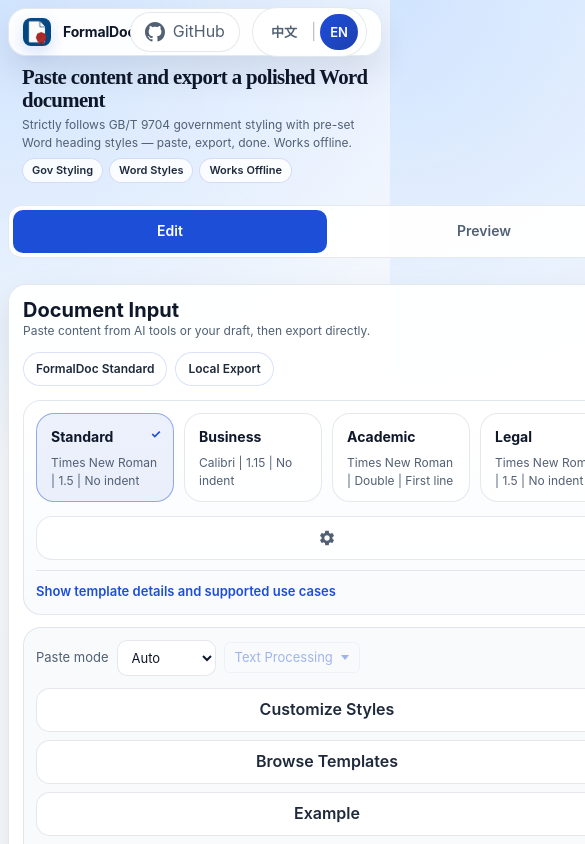
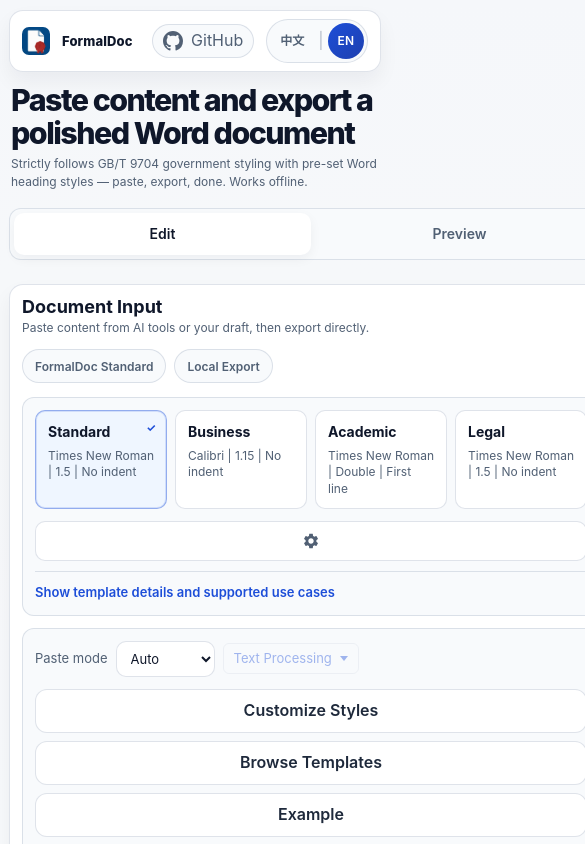
Before and after one commit to shrektan/formaldoc, a React (Vite) app: page / in a window 390 px wide. Shown: the top 844 px of the page, 585 px wide, since content can reach past the window. Built offline with nearby package versions, Linux system fonts and the light colour scheme; what turndown-plugin-gfm would draw is missing.

Commit message:
style: refine tool-first responsive layout

```diff
--- a/src/components/TemplateStrip/TemplateStrip.css
+++ b/src/components/TemplateStrip/TemplateStrip.css
@@ -1,7 +1,7 @@
 .template-strip {
   display: flex;
   align-items: stretch;
-  gap: 12px;
+  gap: 10px;
 }
 
 .template-cards {
@@ -18,39 +18,39 @@
   position: relative;
   display: flex;
   flex-direction: column;
-  gap: 6px;
-  min-width: 170px;
-  padding: 14px 16px;
-  border-radius: 18px;
-  border: 1px solid rgba(148, 163, 184, 0.24);
-  background: rgba(255, 255, 255, 0.72);
+  gap: 4px;
+  min-width: 164px;
+  padding: 12px 14px;
+  border-radius: 12px;
+  border: 1px solid var(--border);
+  background: var(--surface-strong);
   cursor: pointer;
   text-align: left;
   transition:
-    transform 0.2s,
     border-color 0.2s,
     background 0.2s,
+    color 0.2s,
     box-shadow 0.2s;
 }
 
 .mini-card:hover {
-  transform: translateY(-1px);
-  border-color: rgba(29, 78, 216, 0.28);
-  background: rgba(255, 255, 255, 0.92);
-  box-shadow: 0 14px 24px rgba(15, 23, 42, 0.08);
+  border-color: var(--border-strong);
+  background: #fbfdff;
+  box-shadow: 0 4px 12px rgba(15, 23, 42, 0.04);
 }
 
 .mini-card.selected {
   border-color: rgba(29, 78, 216, 0.44);
-  background: rgba(29, 78, 216, 0.08);
+  background: rgba(239, 246, 255, 0.95);
+  box-shadow: inset 0 0 0 1px rgba(29, 78, 216, 0.14);
 }
 
 .mini-card-check {
   position: absolute;
-  top: 10px;
-  right: 12px;
+  top: 9px;
+  right: 10px;
   color: var(--primary);
-  font-size: 12px;
+  font-size: 11px;
   font-weight: 700;
 }
 
@@ -58,37 +58,36 @@
   font-size: 14px;
   font-weight: 700;
   color: var(--ink-strong);
+  padding-right: 16px;
 }
 
 .mini-card-spec {
   font-size: 12px;
   color: var(--ink-muted);
-  line-height: 1.45;
+  line-height: 1.4;
 }
 
 .strip-settings-btn {
   display: inline-flex;
   align-items: center;
   justify-content: center;
-  width: 52px;
-  min-width: 52px;
-  border-radius: 18px;
-  border: 1px solid rgba(148, 163, 184, 0.24);
-  background: rgba(255, 255, 255, 0.82);
+  width: 48px;
+  min-width: 48px;
+  border-radius: 12px;
+  border: 1px solid var(--border);
+  background: var(--surface-strong);
   color: var(--ink-muted);
   cursor: pointer;
   transition:
-    transform 0.2s,
     border-color 0.2s,
     background 0.2s,
     color 0.2s;
 }
 
 .strip-settings-btn:hover {
-  transform: translateY(-1px);
   border-color: rgba(29, 78, 216, 0.32);
   color: var(--primary);
-  background: rgba(255, 255, 255, 0.96);
+  background: #fbfdff;
 }
 
 .strip-settings-btn svg {
@@ -102,14 +101,14 @@
   }
 
   .mini-card {
-    min-width: 148px;
+    min-width: 146px;
     padding: 12px 14px;
   }
 
   .strip-settings-btn {
-    width: 46px;
-    min-width: 46px;
-    border-radius: 16px;
+    width: 44px;
+    min-width: 44px;
+    border-radius: 12px;
   }
 }
 
@@ -120,15 +119,20 @@
 
   .template-cards {
     width: 100%;
+    gap: 8px;
+    padding-bottom: 2px;
   }
 
   .mini-card {
-    min-width: 138px;
+    min-width: 132px;
+    padding: 10px 12px;
+    border-radius: 10px;
   }
 
   .strip-settings-btn {
     width: 100%;
     min-width: 0;
-    min-height: 44px;
+    min-height: 40px;
+    border-radius: 10px;
   }
 }
--- a/src/styles/app.css
+++ b/src/styles/app.css
@@ -12,14 +12,16 @@
   --ink-strong: #0f172a;
   --ink: #1e293b;
   --ink-muted: #516074;
-  --surface: rgba(255, 255, 255, 0.94);
+  --surface: rgba(255, 255, 255, 0.96);
   --surface-strong: #ffffff;
-  --surface-muted: rgba(248, 250, 252, 0.9);
-  --border: rgba(148, 163, 184, 0.24);
-  --border-strong: rgba(37, 99, 235, 0.24);
-  --shadow-lg: 0 28px 60px rgba(15, 23, 42, 0.14);
-  --shadow-md: 0 16px 34px rgba(15, 23, 42, 0.1);
-  --shadow-sm: 0 10px 18px rgba(15, 23, 42, 0.08);
+  --surface-muted: #f8fafc;
+  --canvas: #edf1f5;
+  --canvas-strong: #e4e9ef;
+  --border: rgba(148, 163, 184, 0.3);
+  --border-strong: rgba(37, 99, 235, 0.28);
+  --shadow-lg: 0 18px 36px rgba(15, 23, 42, 0.08);
+  --shadow-md: 0 10px 20px rgba(15, 23, 42, 0.05);
+  --shadow-sm: 0 4px 12px rgba(15, 23, 42, 0.05);
   --error: #b42318;
   --error-bg: #fef3f2;
   --hint-bg: #fff7dc;
@@ -44,8 +46,8 @@
   font-family: var(--font-ui);
   color: var(--ink);
   background:
-    radial-gradient(circle at top left, rgba(191, 219, 254, 0.62), transparent 28%),
-    linear-gradient(180deg, #eef4ff 0%, #f8fafc 32%, #f3f6fb 100%);
+    linear-gradient(180deg, rgba(255, 255, 255, 0.45), rgba(255, 255, 255, 0.45)),
+    linear-gradient(180deg, var(--canvas) 0%, #f5f7fa 100%);
   line-height: 1.6;
 }
 
@@ -61,10 +63,10 @@
 }
 
 .app-shell {
-  width: min(1440px, calc(100vw - 28px));
+  width: min(1360px, calc(100vw - 32px));
   min-height: 100dvh;
   margin: 0 auto;
-  padding: 16px 0 20px;
+  padding: 18px 0 24px;
 }
 
 .composer-shell,
@@ -81,13 +83,12 @@
   align-items: center;
   justify-content: space-between;
   gap: 16px;
-  height: 56px;
-  padding: 0 20px;
+  min-height: 62px;
+  padding: 10px 18px;
   background: var(--surface);
   border: 1px solid var(--border);
-  border-radius: 24px;
+  border-radius: 18px;
   box-shadow: var(--shadow-md);
-  backdrop-filter: blur(18px);
 }
 
 .navbar-brand {
@@ -98,18 +99,17 @@
 }
 
 .logo {
-  width: 36px;
-  height: 36px;
-  border-radius: 10px;
-  box-shadow: 0 6px 16px rgba(29, 78, 216, 0.18);
+  width: 34px;
+  height: 34px;
+  border-radius: 9px;
   flex-shrink: 0;
 }
 
 .navbar-title {
-  font-size: 16px;
-  font-weight: 700;
+  font-size: 15px;
+  font-weight: 800;
   color: var(--ink-strong);
-  letter-spacing: -0.01em;
+  letter-spacing: 0.01em;
 }
 
 .navbar-actions {
@@ -121,27 +121,27 @@
 
 /* ===== Hero Section ===== */
 .hero-section {
-  max-height: min(180px, 22vh);
-  overflow: hidden;
-  padding: 16px 20px 14px;
+  padding: 18px 6px 8px;
   display: flex;
   flex-direction: column;
-  gap: 6px;
+  gap: 8px;
 }
 
 .hero-title {
-  font-family: var(--font-display);
-  font-size: clamp(1.5rem, 2.6vw, 2.2rem);
-  line-height: 1.1;
-  letter-spacing: -0.03em;
+  font-family: var(--font-ui);
+  font-size: clamp(1.9rem, 3vw, 2.85rem);
+  line-height: 1.08;
+  letter-spacing: -0.04em;
   color: var(--ink-strong);
+  font-weight: 800;
+  max-width: 880px;
 }
 
 .hero-subtitle {
-  font-size: clamp(13px, 1.4vw, 15px);
+  font-size: clamp(13px, 1.2vw, 15px);
   color: var(--ink-muted);
-  line-height: 1.5;
-  max-width: 760px;
+  line-height: 1.55;
+  max-width: 820px;
 }
 
 .hero-badges {
@@ -154,12 +154,12 @@
 .hero-badge {
   display: inline-flex;
   align-items: center;
-  padding: 4px 12px;
+  padding: 5px 10px;
   border-radius: 999px;
-  border: 1px solid rgba(29, 78, 216, 0.18);
-  background: rgba(255, 255, 255, 0.82);
-  color: var(--ink);
-  font-size: 12px;
+  border: 1px solid rgba(148, 163, 184, 0.28);
+  background: rgba(255, 255, 255, 0.68);
+  color: var(--ink-muted);
+  font-size: 11px;
   font-weight: 600;
 }
 
@@ -169,9 +169,9 @@
   min-height: 34px;
   padding: 0 12px;
   border-radius: 999px;
-  border: 1px solid rgba(29, 78, 216, 0.16);
-  background: rgba(255, 255, 255, 0.76);
-  color: var(--ink);
+  border: 1px solid var(--border);
+  background: var(--surface-muted);
+  color: var(--ink-muted);
   font-size: 12px;
   font-weight: 600;
 }
@@ -186,11 +186,11 @@
   display: inline-flex;
   align-items: center;
   gap: 8px;
-  min-height: 40px;
-  padding: 0 14px;
+  min-height: 38px;
+  padding: 0 13px;
   border-radius: 999px;
   color: var(--ink-muted);
-  background: var(--surface-strong);
+  background: var(--surface-muted);
   border: 1px solid var(--border);
   text-decoration: none;
   transition:
@@ -209,16 +209,16 @@
   display: flex;
   align-items: center;
   gap: 4px;
-  padding: 6px 8px;
+  padding: 4px 6px;
   border: 1px solid var(--border);
   border-radius: 999px;
-  background: rgba(255, 255, 255, 0.92);
+  background: var(--surface-muted);
 }
 
 .lang-btn {
   background: transparent;
   border: none;
-  font-size: 13px;
+  font-size: 12px;
   font-weight: 600;
   color: var(--ink-muted);
   cursor: pointer;
@@ -246,10 +246,10 @@
 }
 
 .workspace-shell {
-  margin-top: 14px;
+  margin-top: 10px;
   display: grid;
-  grid-template-columns: minmax(0, 1fr) 360px;
-  gap: 14px;
+  grid-template-columns: minmax(0, 1fr) 340px;
+  gap: 16px;
   align-items: start;
 }
 
@@ -257,7 +257,7 @@
   display: flex;
   flex-direction: column;
   padding: 18px;
-  border-radius: 24px;
+  border-radius: 18px;
 }
 
 .composer-topbar,
@@ -272,9 +272,10 @@
 
 .composer-heading h2,
 .support-card-header h3 {
-  font-size: 24px;
-  line-height: 1.1;
+  font-size: 22px;
+  line-height: 1.15;
   color: var(--ink-strong);
+  font-weight: 700;
 }
 
 .composer-heading p,
@@ -296,8 +297,8 @@
 .template-strip-row {
   margin-top: 14px;
   padding: 12px;
-  border-radius: 18px;
-  background: linear-gradient(180deg, rgba(255, 255, 255, 0.9), rgba(248, 250, 252, 0.9));
+  border-radius: 14px;
+  background: var(--surface-muted);
   border: 1px solid var(--border);
 }
 
@@ -327,7 +328,7 @@
   margin-top: 12px;
   flex-wrap: wrap;
   padding: 12px;
-  border-radius: 18px;
+  border-radius: 14px;
   background: var(--surface-muted);
   border: 1px solid var(--border);
 }
@@ -361,11 +362,11 @@
   flex: 1;
   min-height: 0;
   margin-top: 12px;
-  border-radius: 20px;
+  border-radius: 16px;
   border: 1px solid var(--border);
   background: var(--surface-strong);
   overflow: hidden;
-  box-shadow: inset 0 1px 0 rgba(255, 255, 255, 0.85);
+  box-shadow: inset 0 1px 0 rgba(255, 255, 255, 0.9);
 }
 
 .editor-container:focus-within,
@@ -377,8 +378,8 @@
 .content-textarea {
   width: 100%;
   height: 100%;
-  min-height: 420px;
-  padding: 18px;
+  min-height: 440px;
+  padding: 20px;
   border: none;
   resize: none;
   background: transparent;
@@ -413,7 +414,7 @@
 .hint-row {
   margin-top: 10px;
   padding: 10px 12px;
-  border-radius: 14px;
+  border-radius: 12px;
   background: var(--hint-bg);
   border: 1px solid var(--hint-border);
   color: var(--hint-text);
@@ -451,7 +452,7 @@
   padding: 8px 16px;
   border-radius: 999px;
   border: 1px solid var(--border);
-  background: rgba(255, 255, 255, 0.9);
+  background: var(--surface-strong);
   color: var(--ink);
   font-size: 13px;
   font-weight: 600;
@@ -494,9 +495,9 @@
   align-items: center;
   justify-content: center;
   min-height: 44px;
-  border-radius: 14px;
+  border-radius: 12px;
   border: 1px solid var(--border);
-  background: rgba(255, 255, 255, 0.9);
+  background: var(--surface-strong);
   color: var(--ink);
   padding: 0 16px;
   cursor: pointer;
@@ -563,7 +564,7 @@
   gap: 6px;
   min-height: 46px;
   padding: 0 12px;
-  border-radius: 14px;
+  border-radius: 12px;
   border: 1px solid var(--border);
   background: var(--surface-strong);
 }
@@ -604,7 +605,7 @@
 
 .primary-cta {
   border: none;
-  background: linear-gradient(135deg, var(--primary), var(--primary-hover));
+  background: linear-gradient(180deg, var(--primary), var(--primary-hover));
   color: var(--surface-strong);
 }
 
@@ -614,7 +615,7 @@
 }
 
 .secondary-cta {
-  background: rgba(255, 255, 255, 0.92);
+  background: var(--surface-muted);
 }
 
 .preview-sidebar {
@@ -625,7 +626,7 @@
 
 .support-card {
   padding: 16px;
-  border-radius: 22px;
+  border-radius: 18px;
 }
 
 .support-copy {
@@ -641,9 +642,9 @@
 
 .spec-item {
   padding: 10px 12px;
-  border-radius: 14px;
+  border-radius: 12px;
   border: 1px solid var(--border);
-  background: var(--surface-muted);
+  background: var(--surface-strong);
 }
 
 .spec-item span {
@@ -710,9 +711,9 @@
   align-items: flex-start;
   gap: 4px;
   padding: 12px 14px;
-  border-radius: 16px;
+  border-radius: 12px;
   border: 1px solid var(--border);
-  background: rgba(248, 250, 252, 0.9);
+  background: var(--surface-strong);
   text-align: left;
   cursor: pointer;
   transition:
@@ -751,8 +752,8 @@
 .preview-paper-shell {
   margin-top: 12px;
   padding: 10px;
-  border-radius: 18px;
-  background: linear-gradient(180deg, rgba(255, 255, 255, 0.85), rgba(248, 250, 252, 0.92));
+  border-radius: 14px;
+  background: var(--surface-muted);
   border: 1px solid var(--border);
 }
 
@@ -760,11 +761,11 @@
   position: relative;
   min-height: 420px;
   padding: 32px 28px 52px;
-  border-radius: 16px;
+  border-radius: 12px;
   background: var(--paper-bg);
   border: 1px solid var(--paper-border);
   box-shadow:
-    0 16px 32px rgba(15, 23, 42, 0.08),
+    0 8px 20px rgba(15, 23, 42, 0.05),
     inset 0 1px 0 rgba(255, 255, 255, 0.85);
 }
 
@@ -809,7 +810,7 @@
 .footer-simple {
   margin-top: 10px;
   padding: 14px 18px;
-  border-radius: 18px;
+  border-radius: 16px;
   text-align: center;
   font-size: 13px;
   color: var(--ink-muted);
@@ -1088,61 +1089,71 @@
 
 @media (max-width: 767px) {
   .app-shell {
-    width: min(100vw - 16px, 100%);
-    padding: 8px 0 16px;
+    width: min(100vw - 18px, 100%);
+    padding: 10px 0 18px;
   }
 
   .navbar,
   .composer-shell,
   .support-card,
   .footer-simple {
-    border-radius: 18px;
+    border-radius: 14px;
   }
 
   .navbar {
-    height: 48px;
-    padding: 0 14px;
+    min-height: 48px;
+    padding: 8px 12px;
   }
 
   .logo {
     width: 28px;
     height: 28px;
-    border-radius: 8px;
+    border-radius: 7px;
   }
 
   .navbar-title {
-    font-size: 14px;
+    font-size: 13px;
   }
 
   .hero-section {
-    padding: 10px 14px 8px;
-    gap: 4px;
+    padding: 12px 2px 6px;
+    gap: 5px;
   }
 
   .hero-title {
-    font-size: 1.3rem;
+    font-size: 1.9rem;
+    letter-spacing: -0.05em;
   }
 
   .hero-subtitle {
     font-size: 12px;
+    max-width: none;
   }
 
   .hero-badges {
-    gap: 6px;
+    display: none;
   }
 
-  .hero-badge {
-    font-size: 11px;
-    padding: 3px 9px;
+  .github-link {
+    min-height: 34px;
+    padding: 0 10px;
   }
 
-  /* Single column on mobile */
+  .github-link span {
+    display: none;
+  }
+
+  .language-switch {
+    padding: 3px;
+  }
+
   .workspace-shell {
     grid-template-columns: 1fr;
+    gap: 12px;
   }
 
   .composer-shell {
-    padding: 14px;
+    padding: 12px;
   }
 
   .composer-topbar,
@@ -1155,7 +1166,7 @@
 
   .composer-heading h2,
   .support-card-header h3 {
-    font-size: 20px;
+    font-size: 18px;
   }
 
   .composer-heading p,
@@ -1171,6 +1182,13 @@
     width: 100%;
   }
 
+  .template-strip-row,
+  .composer-toolbar,
+  .preview-paper-shell,
+  .mobile-tab-bar {
+    border-radius: 12px;
+  }
+
   .action-btn,
   .primary-cta,
   .secondary-cta {
@@ -1178,7 +1196,9 @@
   }
 
   .content-textarea {
-    min-height: 260px;
+    min-height: 320px;
+    padding: 16px;
+    font-size: 16px;
   }
 
   .primary-actions {
@@ -1192,16 +1212,14 @@
 
   .preview-paper {
     min-height: 320px;
-    padding: 26px 18px 46px;
+    padding: 24px 18px 46px;
   }
 
-  /* Mobile tab bar */
   .mobile-tab-bar {
     display: flex;
     gap: 0;
-    background: var(--surface);
+    background: var(--surface-muted);
     border: 1px solid var(--border);
-    border-radius: 14px;
     padding: 4px;
     margin-bottom: 12px;
   }
@@ -1226,8 +1244,9 @@
   }
 
   .mobile-tab.active {
-    background: var(--primary);
-    color: var(--surface-strong);
+    background: var(--surface-strong);
+    color: var(--ink-strong);
+    box-shadow: var(--shadow-sm);
   }
 
   .mobile-tab:focus-visible {
@@ -1235,14 +1254,16 @@
     outline-offset: 2px;
   }
 
-  /* Tab panel visibility */
   .tab-panel-edit.hidden,
   .tab-panel-preview.hidden {
     display: none;
   }
 
-  /* Preview sidebar becomes block on mobile */
   .preview-sidebar {
     position: static;
   }
+
+  .support-card {
+    box-shadow: none;
+  }
 }
```
